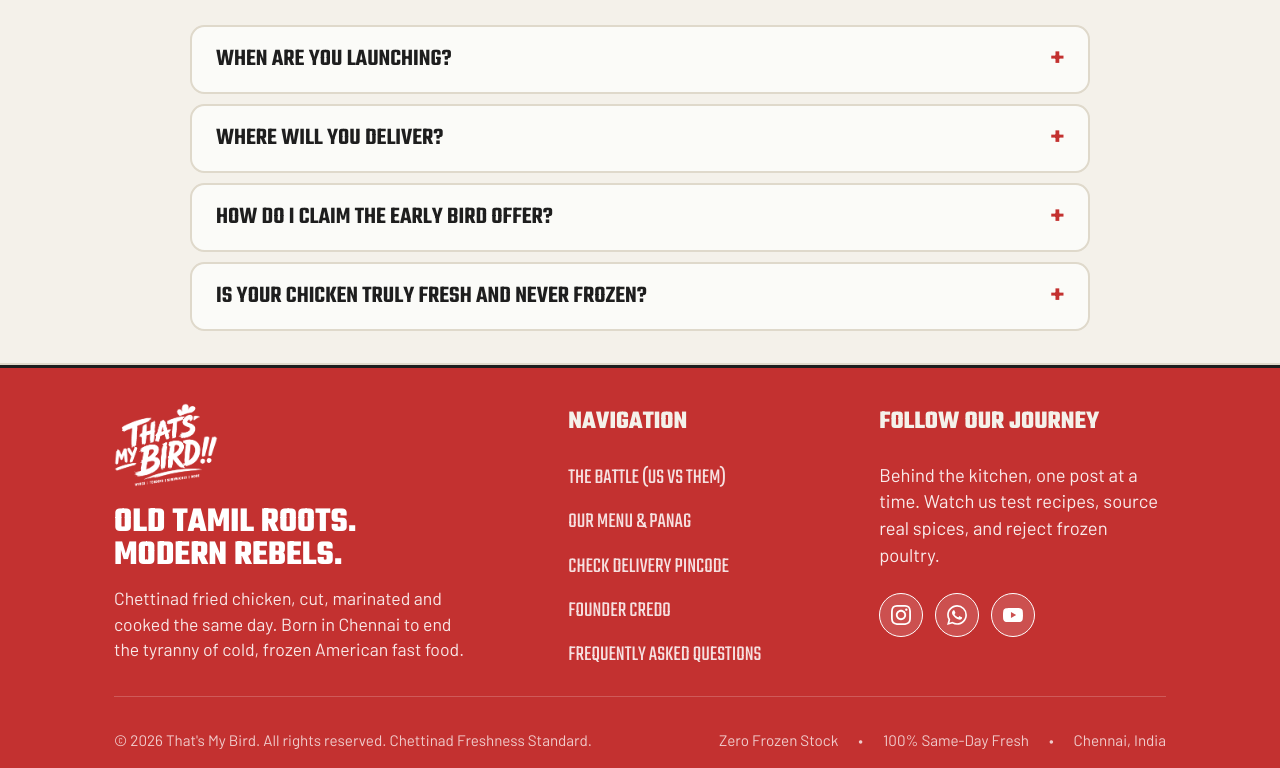
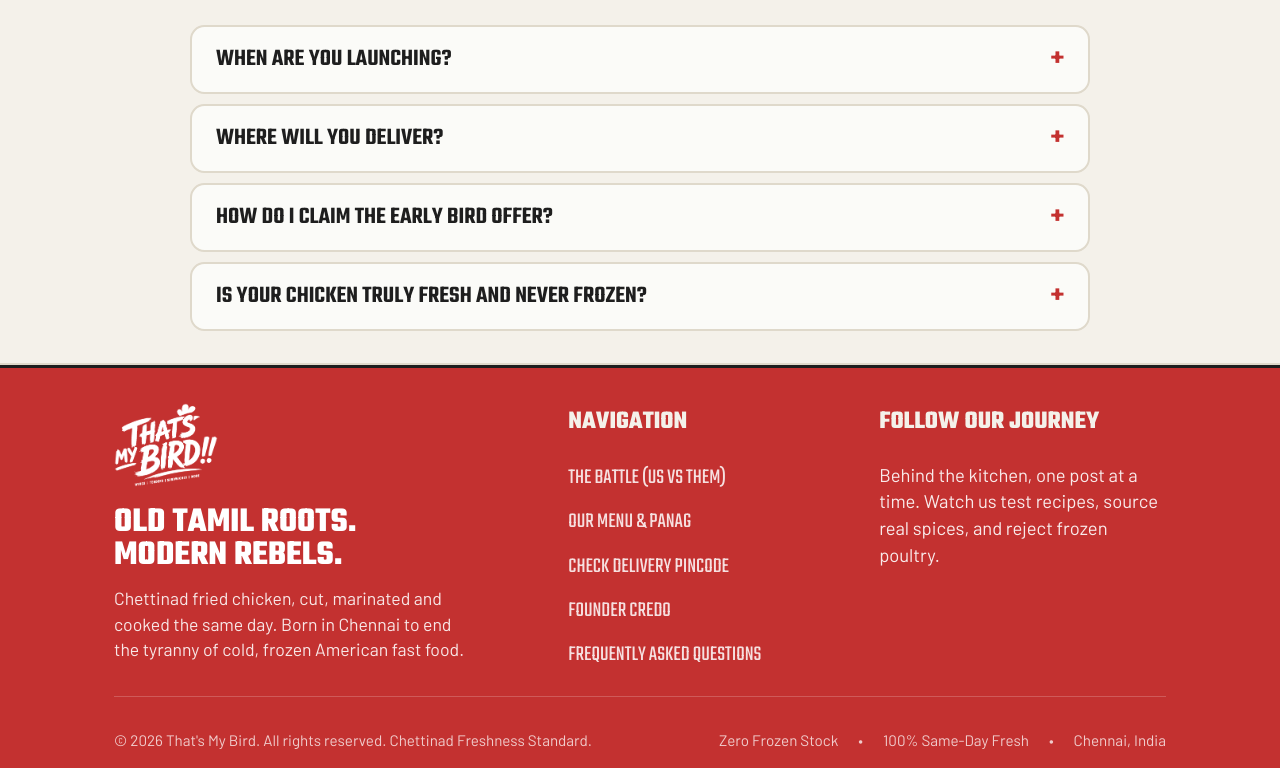
Before and after one commit to bhuvaneshkarnan/thatsmybird, a plain HTML site: page index.html in a window 1280 px wide. Shown: the part 5870-6638 px from the top of the page. Drawn offline with Linux system fonts and the light colour scheme.

Commit message:
Temporarily hide footer social icon pills per user request

```diff
--- a/style.css
+++ b/style.css
@@ -2753,7 +2753,7 @@ button, input, select, textarea {
 }
 
 .social-pills-row {
-  display: flex;
+  display: none !important;
   gap: 0.75rem;
   align-items: center;
 }
@@ -4255,6 +4255,7 @@ button, input, select, textarea {
   }
 
   .social-pills-row {
+    display: none !important;
     gap: 0.65rem;
     justify-content: flex-start;
   }
```
Also changed, not shown: index.html (+3 -0 lines).
